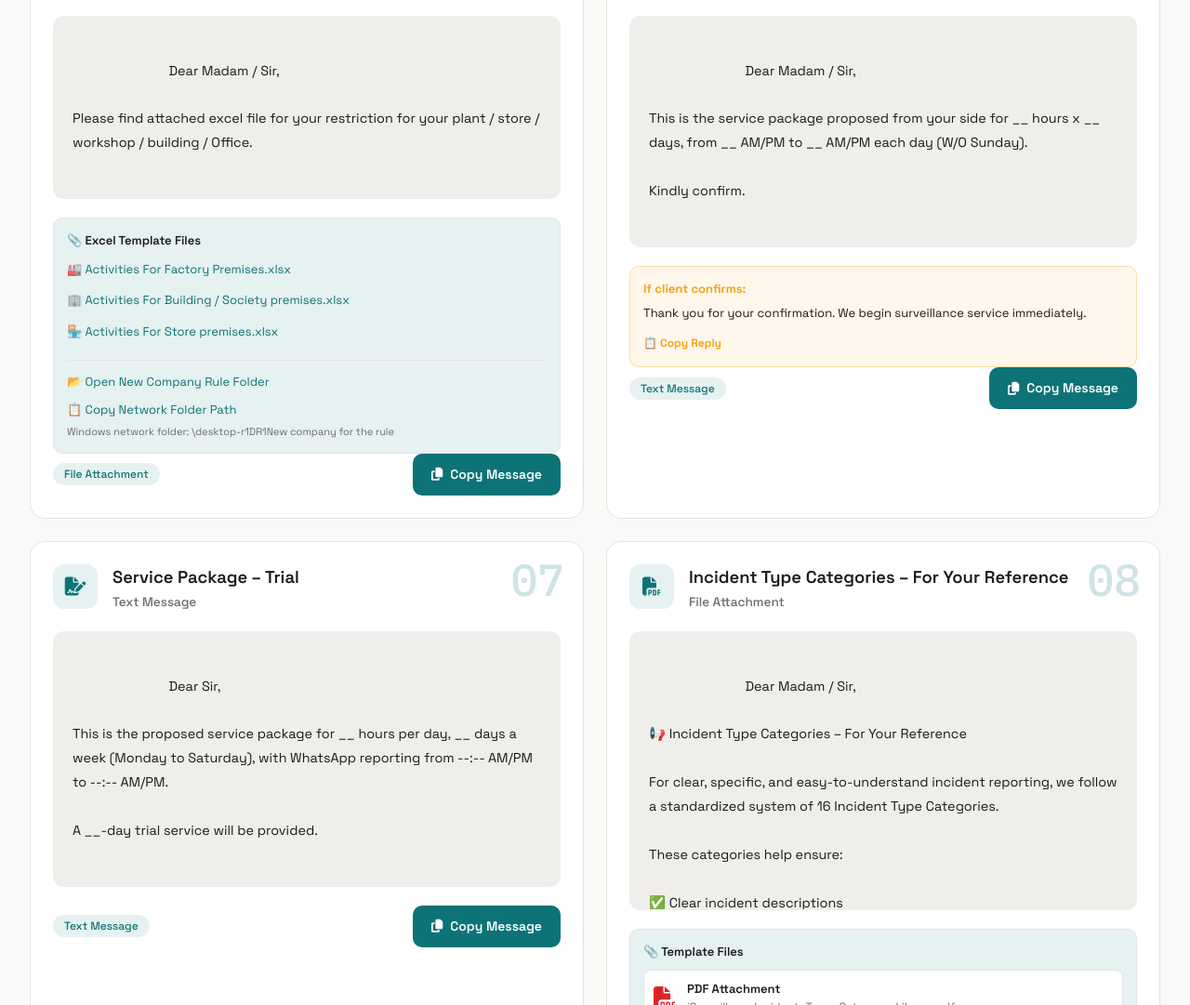
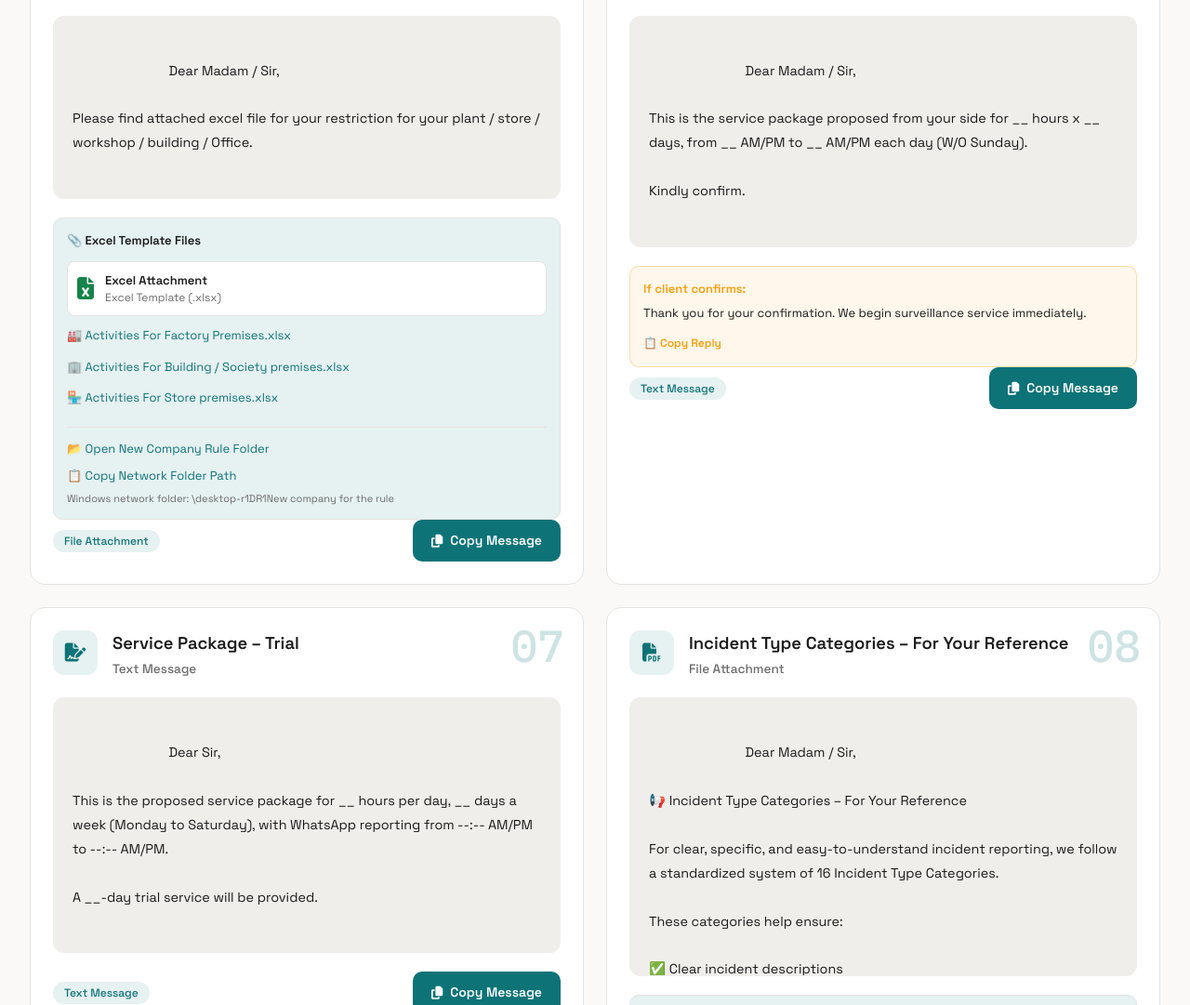
Before and after one commit to iSurveillanz/WhatsApp-Rule-for-New-Client, a plain HTML site: page index.html in a window 1280 px wide. Shown: the part 1266-2347 px from the top of the page at 93% size. Drawn offline with nearby package versions, Linux system fonts and the light colour scheme.

Commit message:
Add Excel template file section to index.html

```diff
--- a/index.html
+++ b/index.html
@@ -746,6 +746,15 @@ iSurveillanz Team`,
                                     📎 Excel Template Files
                                 </div>
                                 <div style="display:flex; flex-direction:column; gap:8px; font-size:13px;">
+                                    <div style="display:flex; align-items:center; gap:12px; padding:10px; border-radius:8px; background:var(--card-bg); border:1px solid var(--card-border); margin-top:4px;">
+                                        <i class="fa-solid fa-file-excel" style="font-size:24px; color:#16834a;"></i>
+                                        <div style="min-width:0;">
+                                            <div style="font-weight:600; font-size:13px;">Excel Attachment</div>
+                                            <div style="font-size:12px; color:var(--fg-muted); overflow-wrap:anywhere;">
+                                                Excel Template (.xlsx)
+                                            </div>
+                                        </div>
+                                    </div>
                                     <button type="button" onclick="openRuleFolder()" class="excel-share-btn">
                                         🏭 Activities For Factory Premises.xlsx
                                     </button>
```
